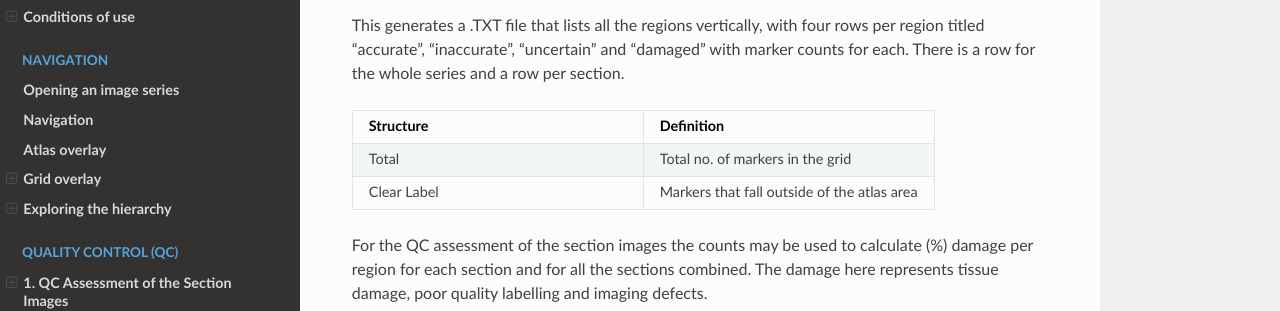
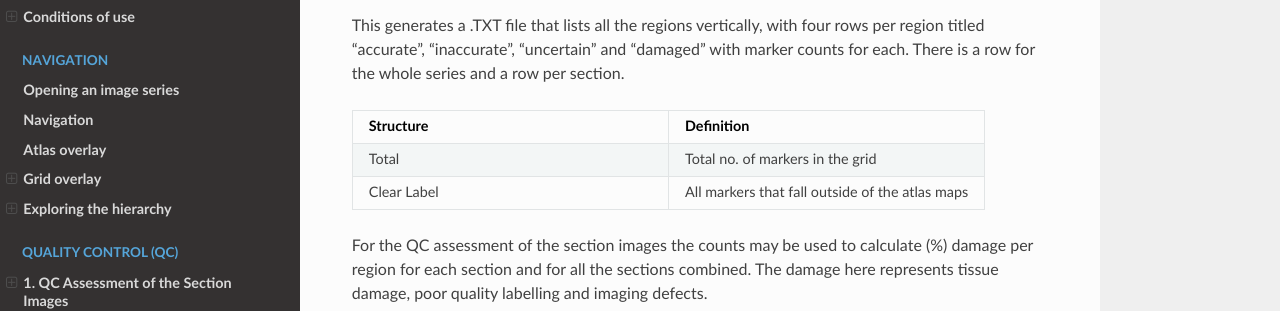
Before and after one commit to Neural-Systems-at-UIO/QCAlign, a Sphinx documentation site: the page built from docs/results.rst, in a window 1280 px wide and 1129 px high. Shown: the part 194-505 px from the top of the window. Built offline with Sphinx 7.4.7 and the Read the Docs theme 2.0.0, drawn with Linux system fonts in a browser that asks for light colours.

Commit message:
Update results.rst

```diff
--- a/docs/results.rst
+++ b/docs/results.rst
@@ -14,7 +14,7 @@ This generates a .TXT file that lists all the regions vertically, with four rows
    * - Total
      - Total no. of markers in the grid
    * - Clear Label
-     - Markers that fall outside of the atlas area
+     - All markers that fall outside of the atlas maps
 
 For the QC assessment of the section images the counts may be used to calculate (%) damage per region for each section and for all the sections combined. The damage here represents tissue damage, poor quality labelling and imaging defects.
 
```
